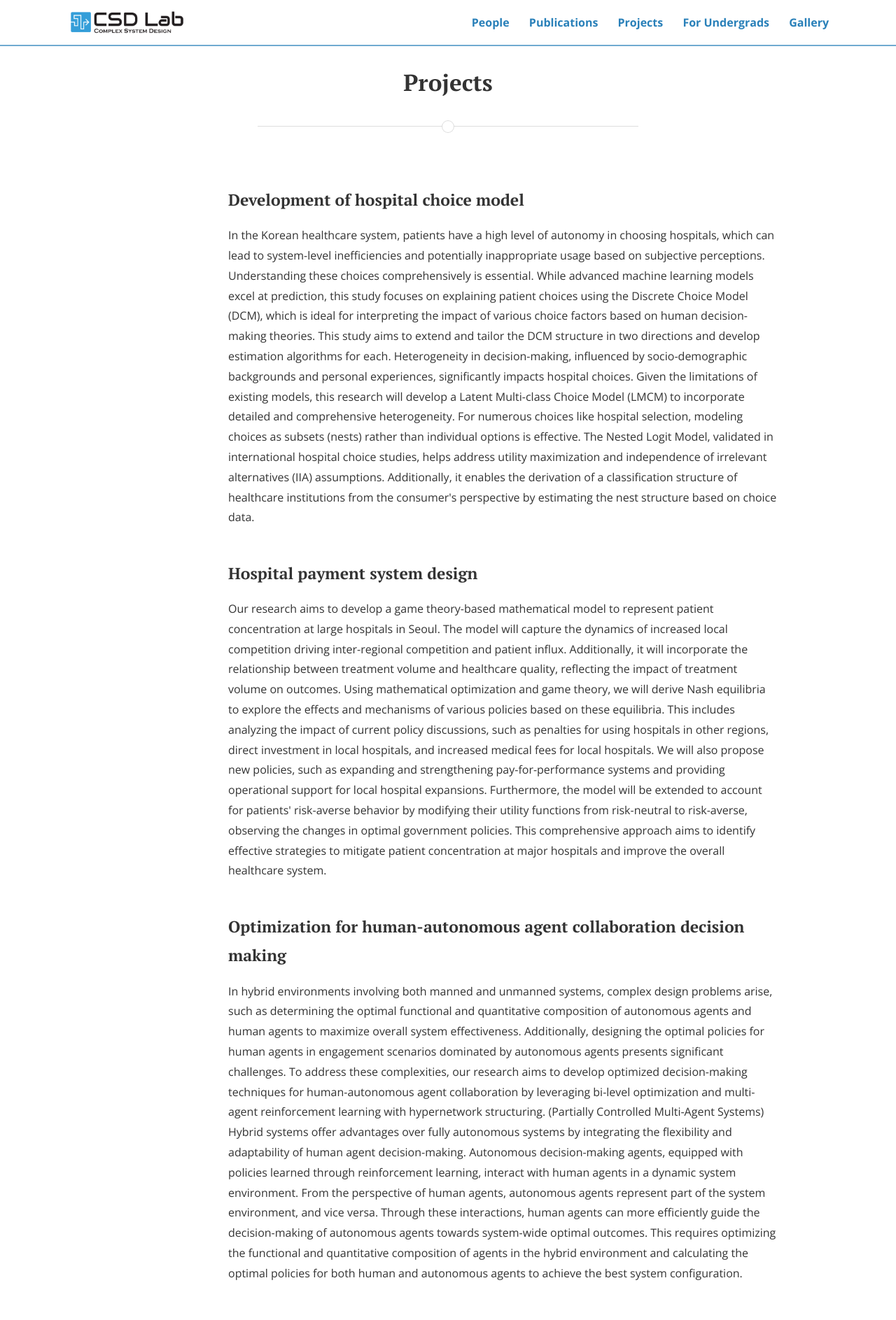
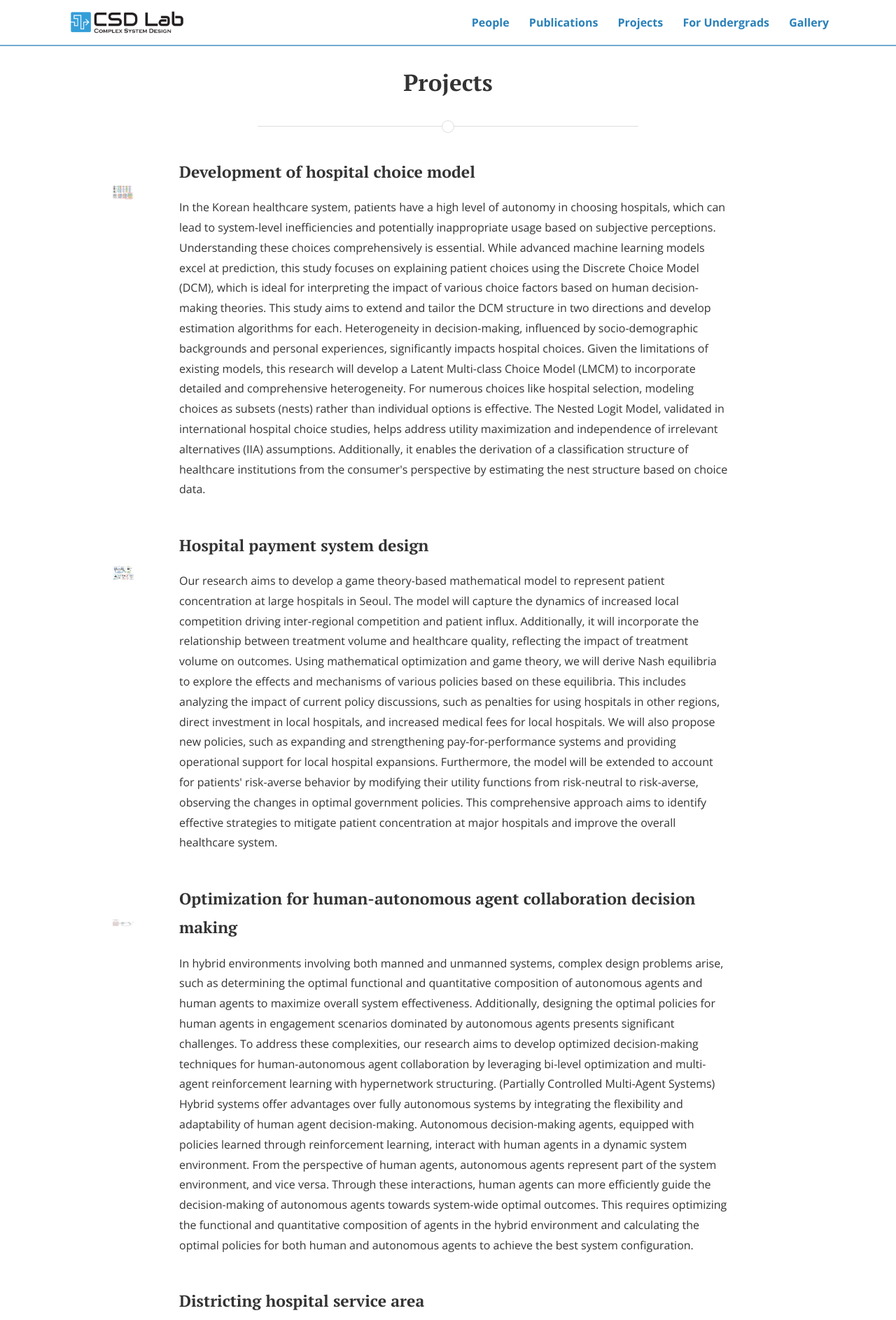
Before and after one commit to CSDlab-KAIST/csdlab-kaist.github.io, a Jekyll site: the page built from projects.html, in a window 1280 px wide. Shown: the top 1887 px of the page at 70% size. Built offline with Jekyll 4.4.1, drawn with Linux system fonts in a browser that asks for light colours; nearby versions of some CDN libraries.

Commit message:
Update main.scss

```diff
--- a/css/main.scss
+++ b/css/main.scss
@@ -41,7 +41,7 @@ h3 {
 
 .project-img-wrap {
   float: left;
-  margin: 100px 100px 100px 100px;
+  margin: 50px 50px 50px 50px;
 }
 
 .gallery-img-wrap {
@@ -113,11 +113,11 @@ body {
 
 .wrap-project-img{
   position: relative;
-  min-height: 50px;
+  min-height: 10px;
   padding-right: 15px;
   padding-left: 15px;
   width: 25%;
-  min-width: 100px;
+  min-width: 30px;
   @media (min-width: 600px) {
     max-width: 160px;
   }
```
